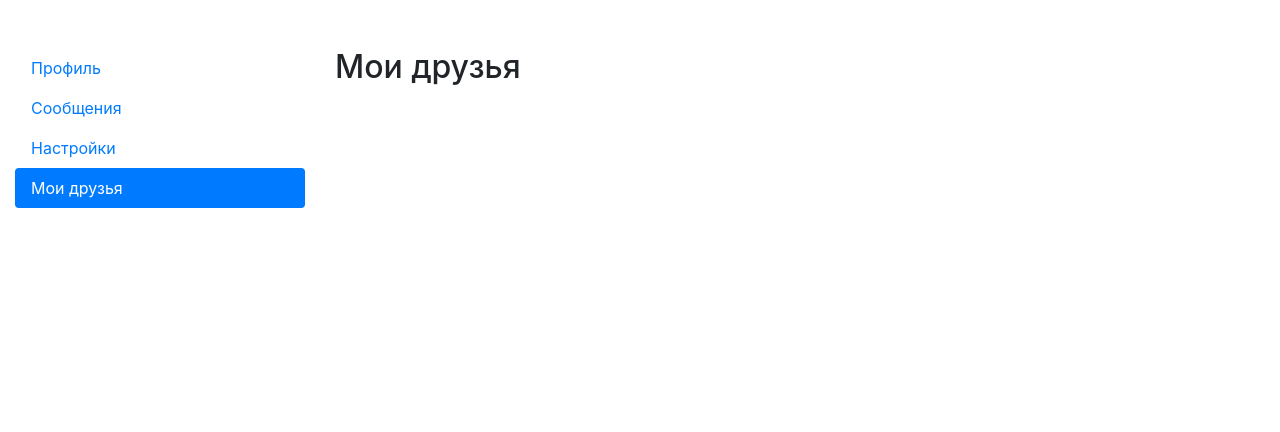
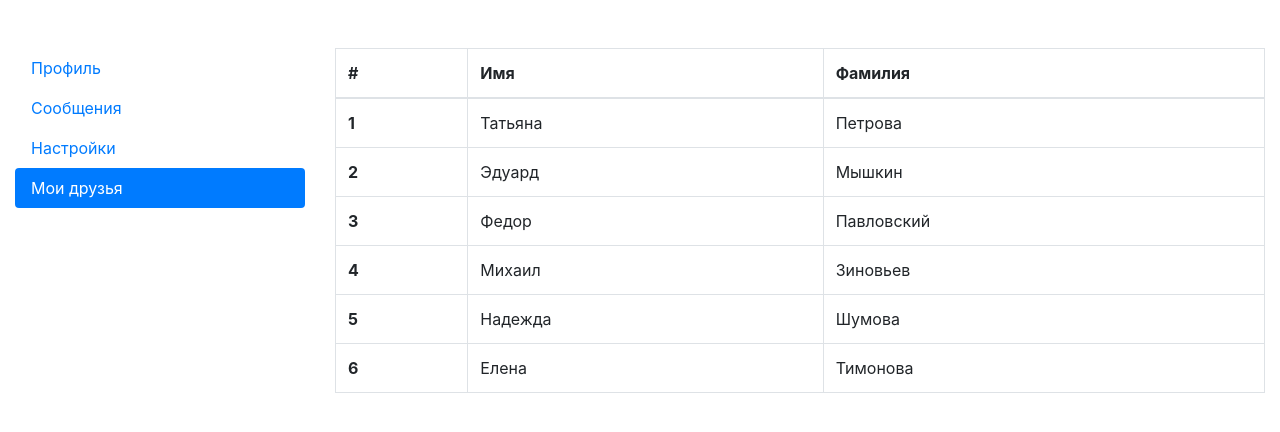
Before and after one commit to oljaja2/react, a React (Create React App) app: page /friends in a window 1280 px wide. Shown: the top 432 px of the page. Built offline with nearby package versions, Linux system fonts and the light colour scheme.

Commit message:
friends users td

```diff
--- a/src/App.jsx
+++ b/src/App.jsx
@@ -1,18 +1,9 @@
 import { NavLink, Route, Routes } from "react-router-dom";
 import "./App.css";
 import Profile from "./components/Profile";
-
-const Messages = () => {
-  return <h2>Страница с сообщениями</h2>;
-};
-
-const Settings = () => {
-  return <h2>Страница с настройками</h2>;
-};
-
-const Friends = () => {
-  return <h2>Мои друзья</h2>;
-};
+import Messages from "./components/Messages";
+import Friends from "./components/Friends";
+import Settings from "./components/Settings";
 
 function App(props) {
   console.log(props);
@@ -42,11 +33,14 @@ function App(props) {
           <Routes>
             <Route
               path="/profile"
-              element={<Profile function={props.function} />}
+              element={<Profile function={props.function.key_getUser} />}
             />
             <Route path="/messages" element={<Messages />} />
             <Route path="/settings" element={<Settings />} />
-            <Route path="/friends" element={<Friends />} />
+            <Route
+              path="/friends"
+              element={<Friends function={props.function.key_getUsers} />}
+            />
           </Routes>
         </div>
       </div>
--- /dev/null
+++ b/src/components/Friends.jsx
@@ -0,0 +1,36 @@
+const TableRow = (props) => {
+  return (
+    <tr>
+      <th scope="row">{props.index + 1}</th>
+      <td>{props.name}</td>
+      <td>{props.lastname}</td>
+    </tr>
+  );
+};
+
+const Friends = (props) => {
+  let users = props.function();
+  let usersCount = Object.keys(users).length;
+  let userRow = [];
+
+  for (let i = 0; i < usersCount; i++) {
+    userRow.push(
+      <TableRow index={i} name={users[i].name} lastname={users[i].lastname} />
+    );
+  }
+
+  return (
+    <table className="table table-bordered">
+      <thead>
+        <tr>
+          <th scope="col">#</th>
+          <th scope="col">Имя</th>
+          <th scope="col">Фамилия</th>
+        </tr>
+      </thead>
+      <tbody>{userRow}</tbody>
+    </table>
+  );
+};
+
+export default Friends;
--- /dev/null
+++ b/src/components/Messages.jsx
@@ -0,0 +1,4 @@
+const Messages = () => {
+  return <h2>Страница с сообщениями</h2>;
+};
+export default Messages;
--- /dev/null
+++ b/src/components/Settings.jsx
@@ -0,0 +1,5 @@
+const Settings = () => {
+  return <h2>Страница с настройками</h2>;
+};
+
+export default Settings;
--- a/src/index.js
+++ b/src/index.js
@@ -3,13 +3,13 @@ import ReactDOM from "react-dom/client";
 import "./index.css";
 import App from "./App";
 import { BrowserRouter } from "react-router-dom";
-import { getUser } from "./state";
+import { getUser, getUsers } from "./state";
 //import reportWebVitals from './reportWebVitals';
 
 const root = ReactDOM.createRoot(document.getElementById("root"));
 root.render(
   <BrowserRouter>
-    <App function={getUser} />
+    <App function={{ key_getUser: getUser, key_getUsers: getUsers }} />
   </BrowserRouter>
 );
 
--- a/src/state.jsx
+++ b/src/state.jsx
@@ -5,7 +5,17 @@ const user = {
   about: "чтото о себе",
   avatar: "https://www.seekpng.com/png/full/356-3562377_personal-user.png",
 };
-
+const users = {
+  0: { name: "Татьяна", lastname: "Петрова" },
+  1: { name: "Эдуард", lastname: "Мышкин" },
+  2: { name: "Федор", lastname: "Павловский" },
+  3: { name: "Михаил", lastname: "Зиновьев" },
+  4: { name: "Надежда", lastname: "Шумова" },
+  5: { name: "Елена", lastname: "Тимонова" },
+};
 export function getUser() {
   return user;
 }
+export function getUsers() {
+  return users;
+}
```
